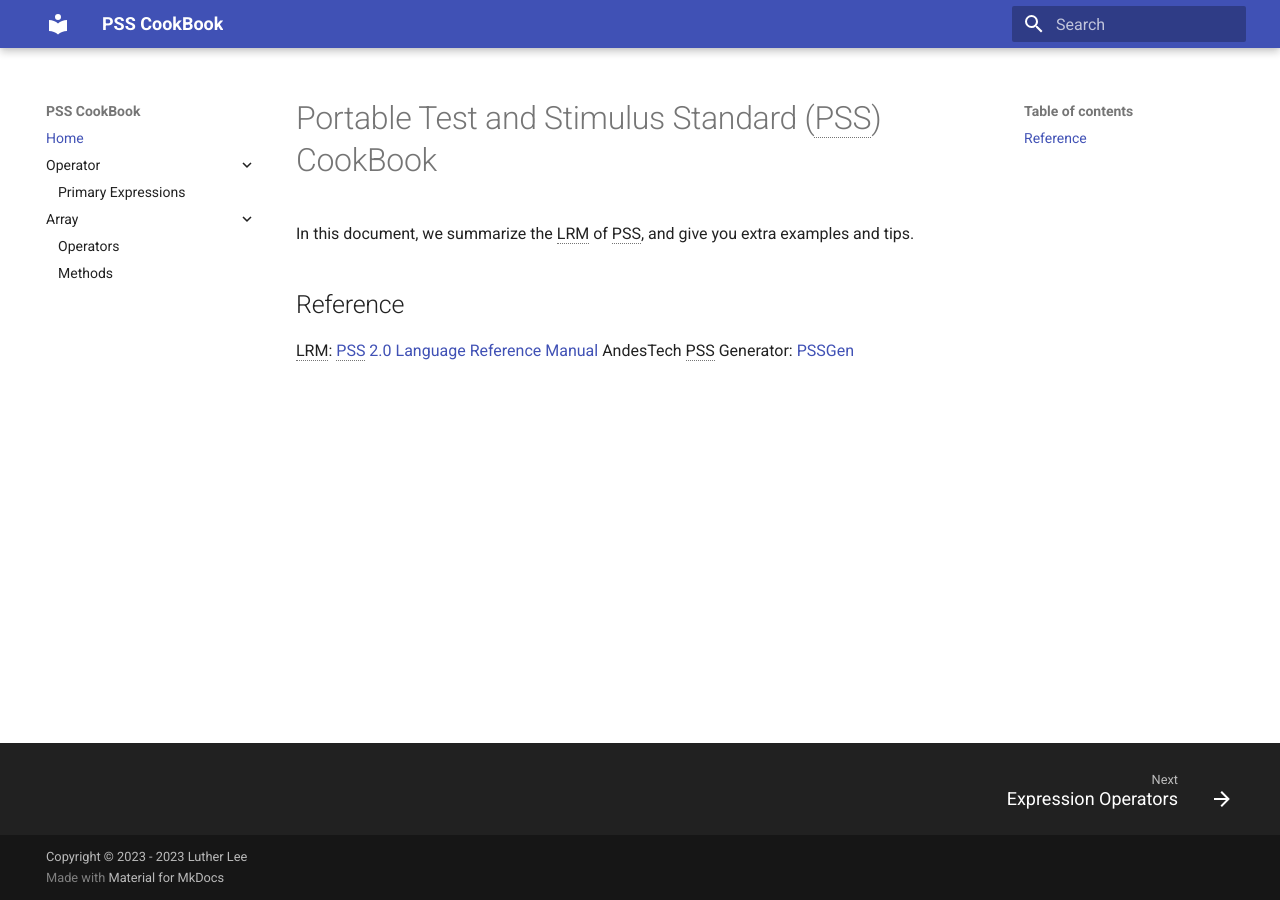
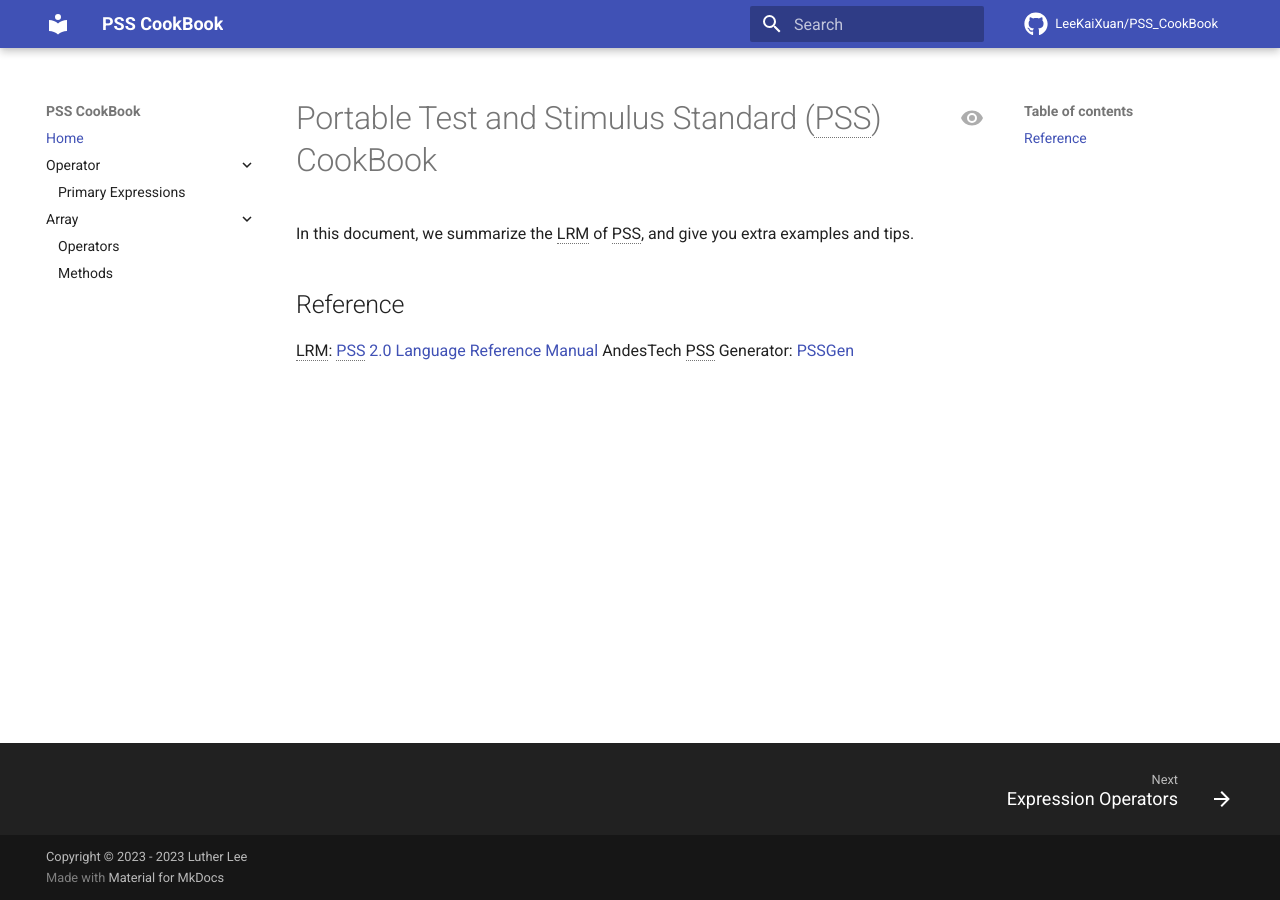
Before and after one commit to LeeKaiXuan/PSS_CookBook, an MkDocs documentation site: the page built from docs/index.md, in a window 1280 px wide. Built offline with MkDocs 1.6.1 and Material for MkDocs 9.7.7, drawn with Linux system fonts in a browser that asks for light colours; comment, search, counter and statistics services are not loaded.

Commit message:
Add repo link

```diff
--- a/mkdocs.yml
+++ b/mkdocs.yml
@@ -2,10 +2,19 @@ site_name: PSS CookBook
 site_description: Usage for PSS Language
 site_author: Luther Lee
 copyright: Copyright &copy; 2023 - 2023 Luther Lee
+repo_url: https://github.com/LeeKaiXuan/PSS_CookBook
+edit_uri: blob/main/docs/
+repo_name: LeeKaiXuan/PSS_CookBook
+
 theme:
   name: material
 
+  icon:
+    repo: fontawesome/brands/github
+    view: material/eye
+
   features:
+    - content.action.view
     - content.code.annotate
     - content.code.copy
     - content.tabs.link
```
